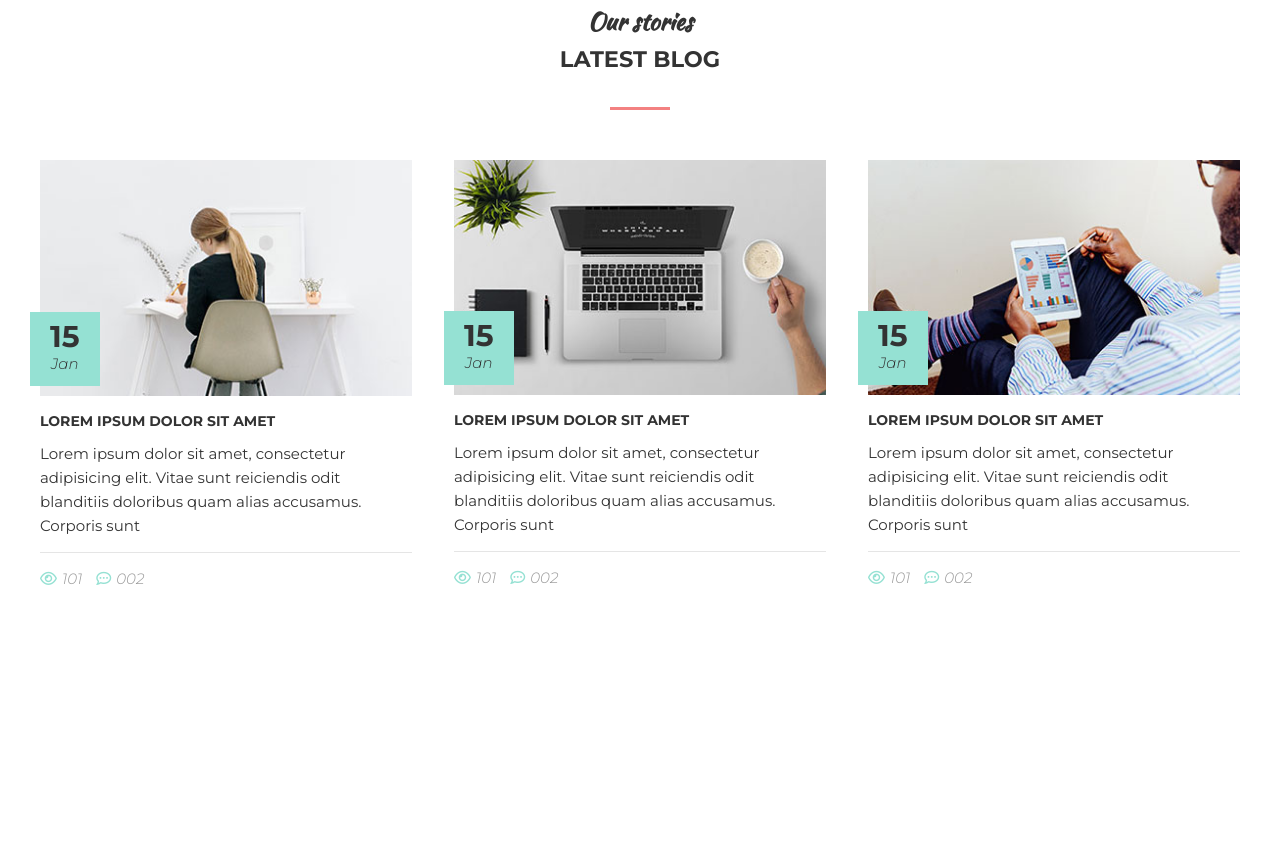
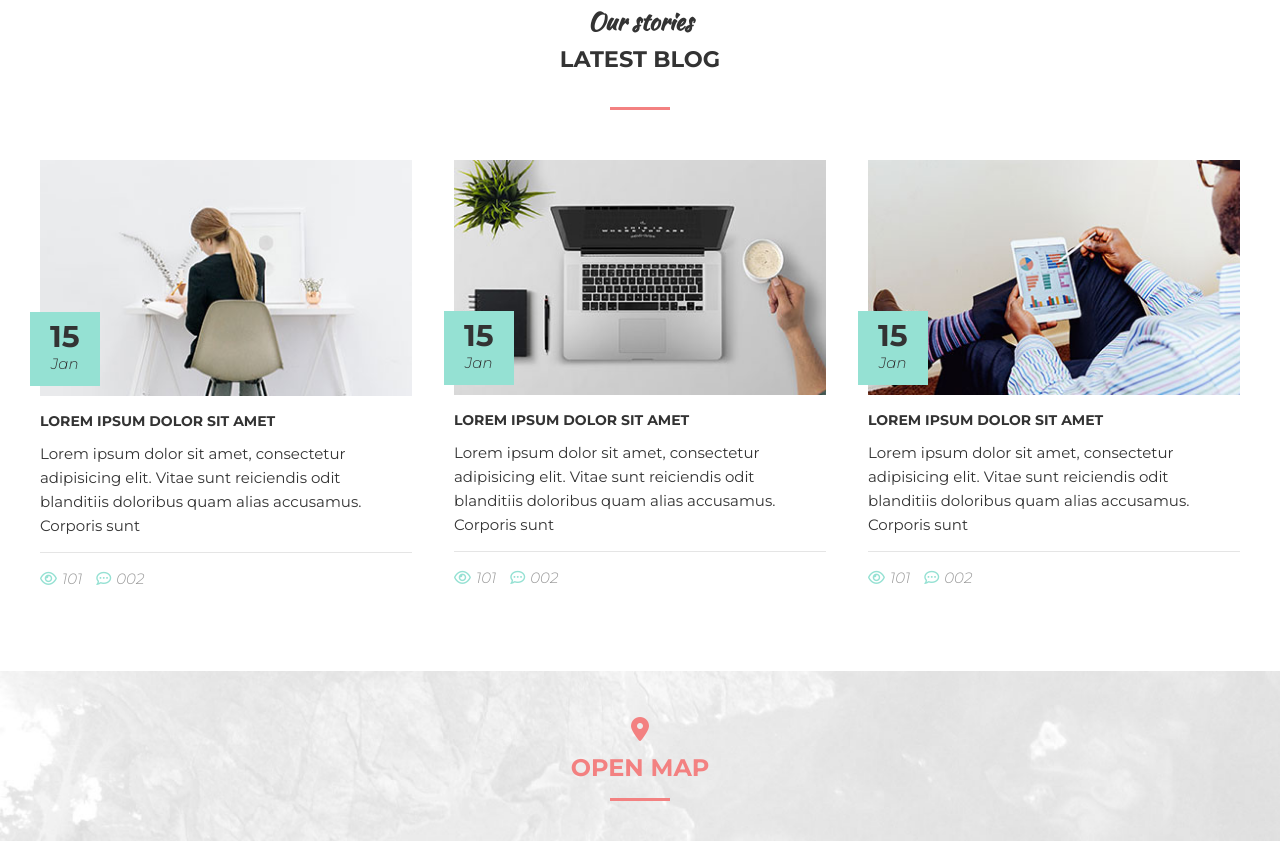
Before and after one commit to sakhtopSecret/MoGo, a plain HTML site: page index.html in a window 1280 px wide. Shown: the part 7726-8567 px from the top of the page. Before the commit the page ends 8397 px from the top, so only its background shows below. Drawn offline with Linux system fonts and the light colour scheme.

Commit message:
Сверстан блок Map

```diff
--- a/assets/css/style.css
+++ b/assets/css/style.css
@@ -255,6 +255,13 @@ hr {
     background: url("../images/clients-bg.jpg") center no-repeat;
     -webkit-background-size: cover;
     background-size: cover;
+}
+
+.section--map {
+    padding: 40px 0;
+    background: #e6e6e6 url("../images/map-bg.jpg");
+    background-size: cover;
+    -webkit-background-size: cover;
 }
 
 .section__header {
@@ -876,3 +883,35 @@ hr {
     color: #95e1d3;
     margin-right: 5px;
 }
+
+/* Map */
+
+.map {
+    text-align: center;
+}
+
+.map__title {
+    font-size: 24px;
+    font-weight: 700;
+    text-transform: uppercase;
+    color: #f38181;
+}
+
+.map__title::after {
+    content: "";
+    display: block;
+    width: 60px;
+    height: 3px;
+    margin: 10px auto 0;
+
+    background-color: #f38181;
+}
+
+.map__title a {
+    color: inherit;
+    text-decoration: none;
+}
+
+.map__title a:hover {
+    text-decoration: underline;
+}
--- a/index.html
+++ b/index.html
@@ -650,6 +650,17 @@
         </div> <!--container -->
     </section>
 
+    <section class="section section--map">
+        <div class="container">
+            <div class="map">
+                <h2 class="map__title">
+                    <div><i class="fa-solid fa-location-dot"></i></div>
+                    <a href="https://goo.gl/maps/EcnpqKN4dF6fcJEdA" target="_blank">Open Map</a>
+                </h2>
+        </div>
+        </div>
+    </section>
+
 </body>
 
 </html>
```
